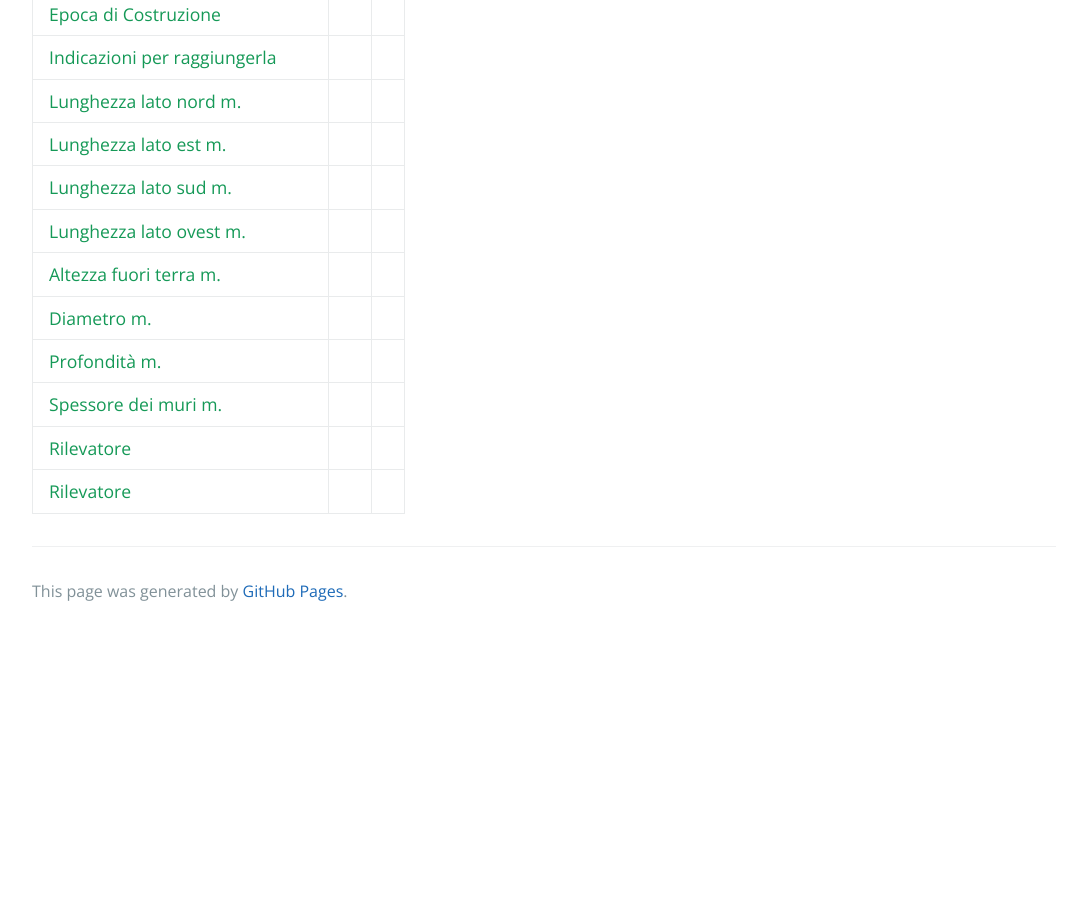
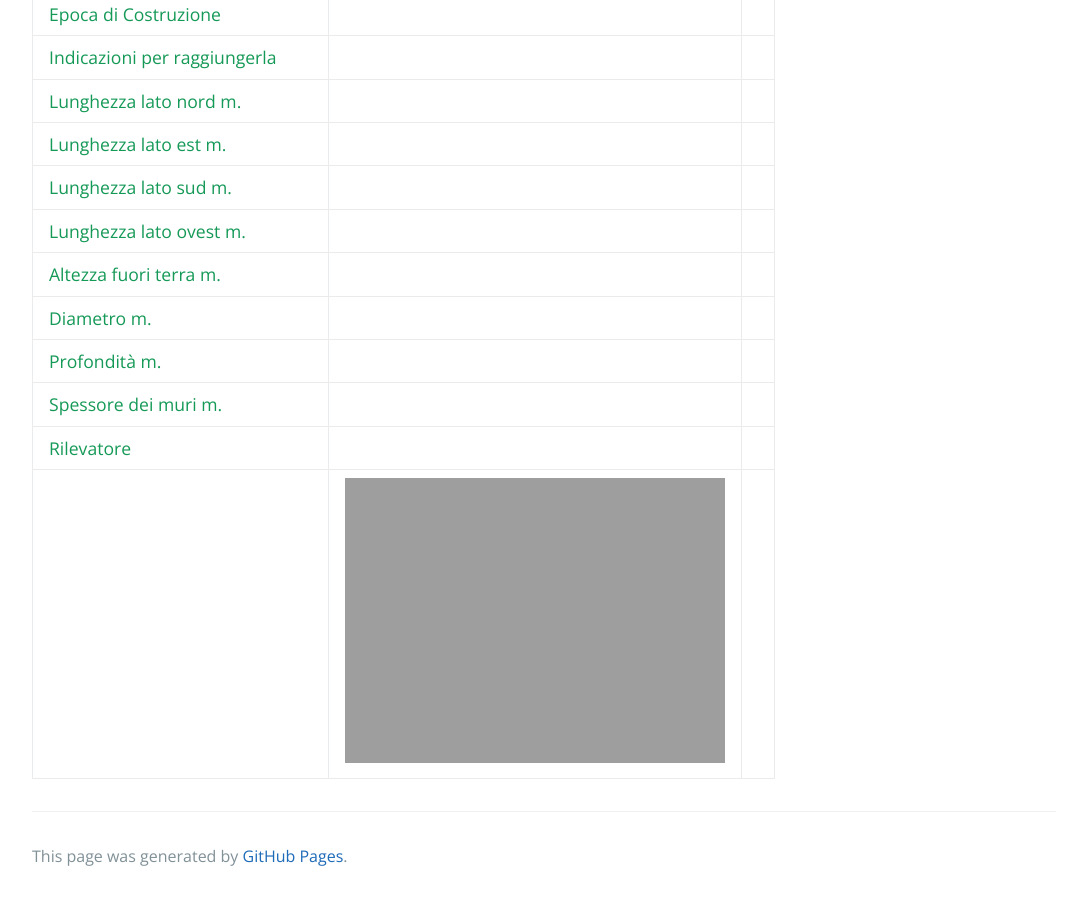
Before and after one commit to NeviereDiSicilia/nevieredisicilia.github.io, a Jekyll site: the page built from neviera.html, in a window 1280 px wide and 900 px high, scrolled down 714 px. Shown: the whole window, without its empty margins (96-1183 px from the left). Built offline with Jekyll 4.4.1, drawn with Linux system fonts in a browser that asks for light colours; before the commit the page ends 1349 px from its top, so only the background shows below that.

Commit message:
Update neviera.html

```diff
--- a/_includes/neviera.html
+++ b/_includes/neviera.html
@@ -98,6 +98,6 @@ var data;
 	<td>Rilevatore</td><td><script>document.write(data[21]);</script></td><td></td>
     </tr>
     <tr>
-	<td>Rilevatore</td><td><script>document.write(data[20]);</script></td><td></td>
-</tr>
+	<td></td><td><a href='<script>document.write(data[20]);</script>' target='_blank'><img src='<script>document.write(data[20]);</script>' width='380' /></a></td><td></td>
+     </tr>
 </table>
```
